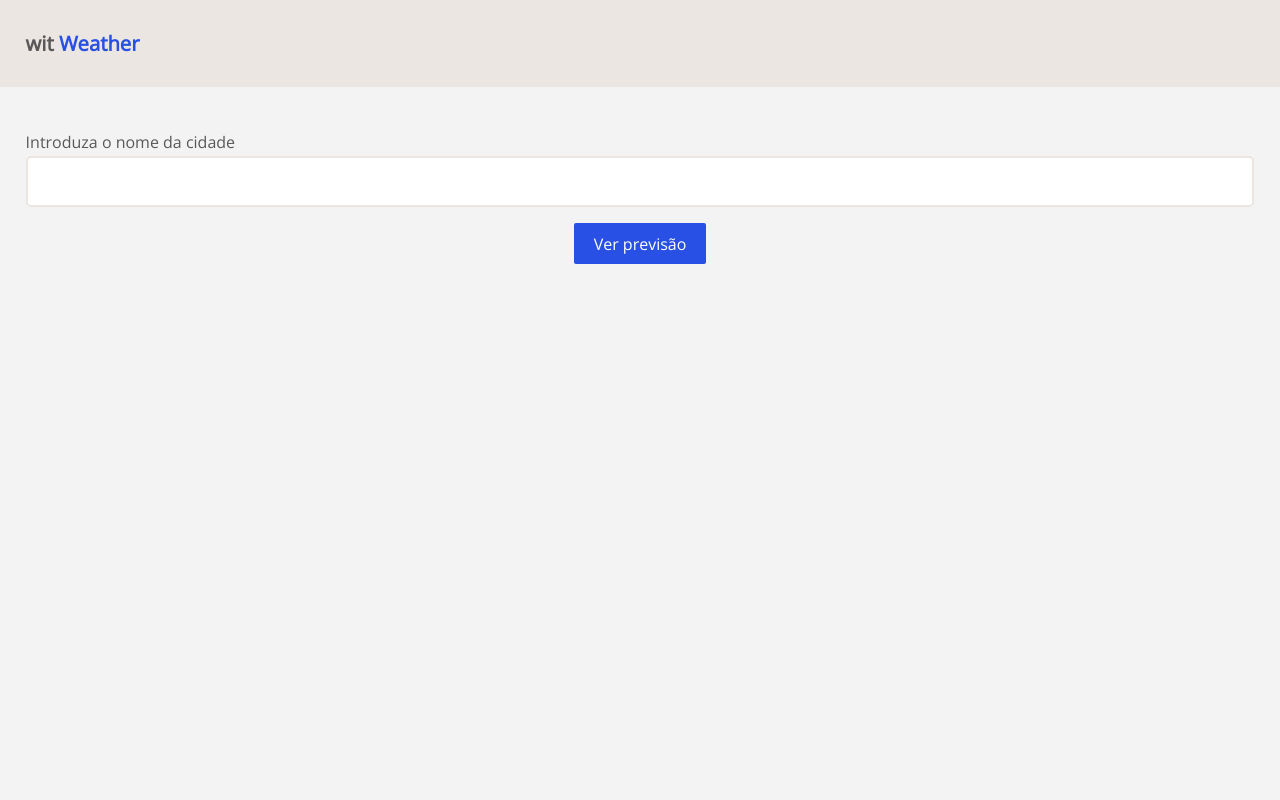
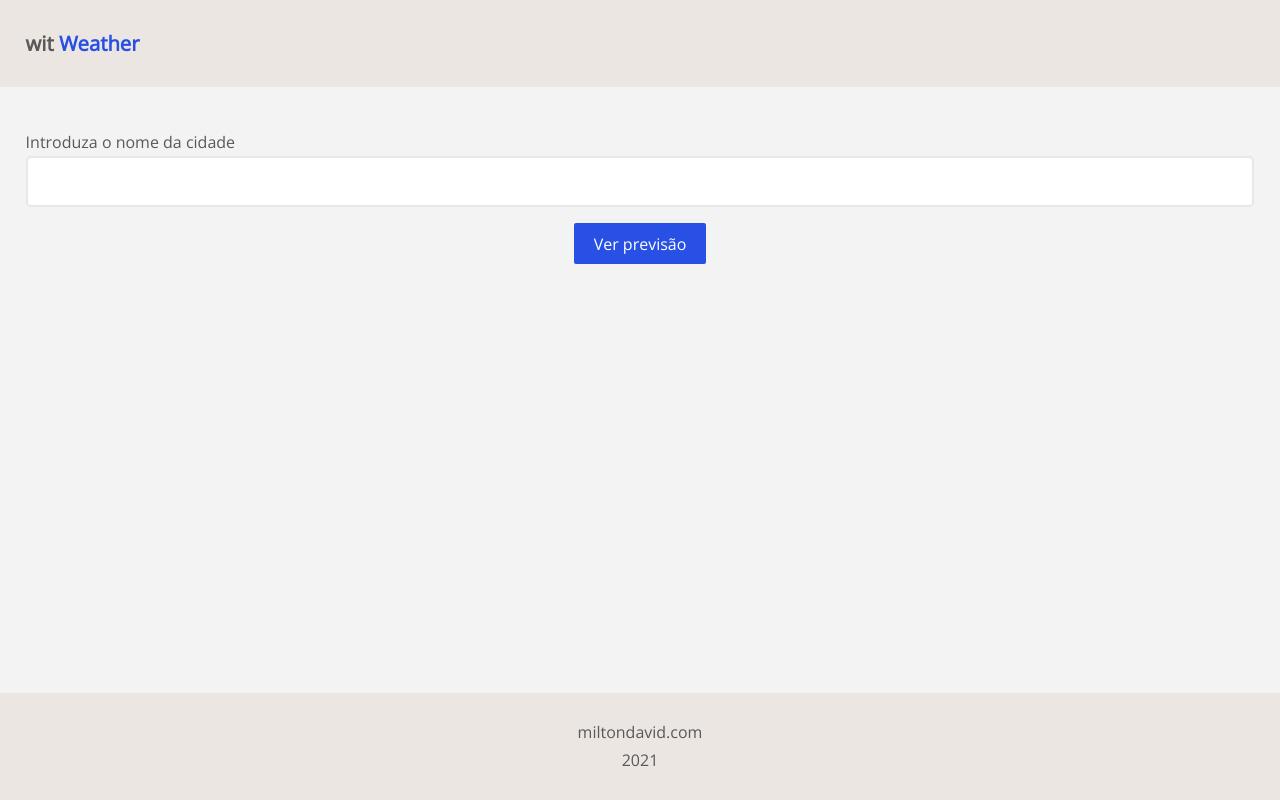
Before and after one commit to ToniMaunde/another-weather-forecast-app, a React (Vite) app: page / in a window 1280 px wide. Built offline with nearby package versions, Linux system fonts and the light colour scheme.

Commit message:
feat: re-render forecast after every new search

```diff
--- a/src/App.tsx
+++ b/src/App.tsx
@@ -4,6 +4,7 @@ import { weatherApiKey } from './api/apiKey'
 import { getCurrentWeatherInformation, getForecastWeatherInformation } from  "./api/index"
 import { WeatherForecast } from './types'
 import Navbar from './components/Navbar'
+import Footer from './components/Footer'
 import styled from 'styled-components'
 import Forecast from './components/Forecast'
 
@@ -64,22 +65,21 @@ function App() {
             return errors;
           }}
           onSubmit={(values, {setSubmitting}) => {
-            setTimeout(() => {
-              setSubmitting(false);
-              getCurrentWeatherInformation(values.city, weatherApiKey, temperatureSystem())
-                .then(({coord}) => {
-                  console.log()
-                  const {lat, lon} = coord;
-                  getForecastWeatherInformation(lat, lon, weatherApiKey, temperatureSystem())
+            getCurrentWeatherInformation(values.city, weatherApiKey, temperatureSystem())
+              .then(({coord}) => {
+                const {lat, lon} = coord;
+                getForecastWeatherInformation(lat, lon, weatherApiKey, temperatureSystem())
                   .then((data) => {
+                    setIsDataReady(false)
                     console.log({data})
-                    setWeatherData(data.current)
-                    const weatherDataForFiveDays = data.daily.slice(0, 5)
+                    setWeatherData(() => data.current)
+                    const weatherDataForFiveDays = data.daily.slice(1, 6)
                     setWeatherData((previousState) => [previousState, ...weatherDataForFiveDays])
                     setIsDataReady(true)
+                    setSubmitting(false);
                   })
-                })
-            }, 400);
+              })
+              .catch((error) => console.log({error}))
           }}
           >
             {({
@@ -121,6 +121,7 @@ function App() {
         <Forecast isDataReady={isDataReady} weatherData={weatherData}
           temperatureUnitShortName={temperatureUnitShortName()} />
       </AppContainer>
+      <Footer />
     </div>
   )
 }
--- a/src/components/Footer.tsx
+++ b/src/components/Footer.tsx
@@ -1,10 +1,35 @@
 import styled from "styled-components"
+
+const StyledFooter = styled.footer`
+  display: flex;
+  flex-direction: column;
+  align-items: center;
+  justify-items: center;
+  background-color: var(--clr-secondary);
+  padding: 1.6rem;
+  margin-top: auto;
+`
+
+const Information = styled.span`
+  display: flex;
+  flex-direction: column;
+  align-items: center;
+  width: fit-content;
+  text-align: center;
+`
+
+const Year = styled.p`
+  margin-bottom: 0;
+`
 
 const Footer = () => {
   return (
-    <div>
-
-    </div>
+    <StyledFooter>
+      <Information>
+        <a href="https://miltondavid.com" target="_blank" rel="noreferrer">miltondavid.com</a>
+        <Year>{new Date().getFullYear()}</Year>
+      </Information>
+    </StyledFooter>
   )
 }
 export default Footer
```
